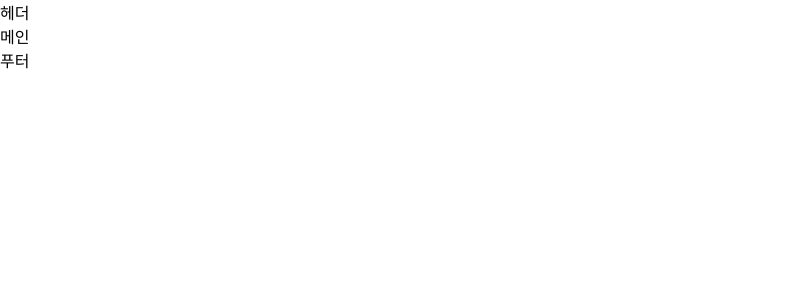
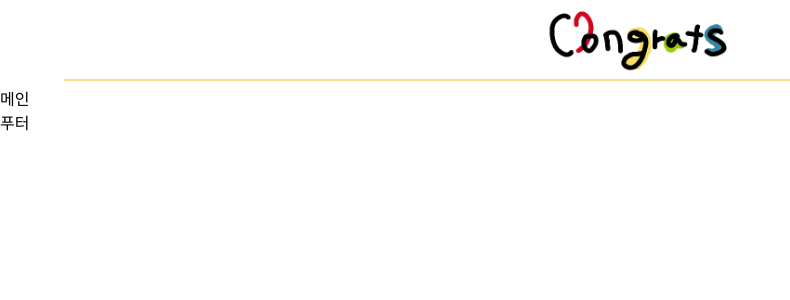
Before and after one commit to juicekkk/react-congrats, a React (Create React App) app: page / in a window 1280 px wide. Shown: the top 300 px of the page, without its empty margins (0-790 px from the left). Built offline with nearby package versions, Linux system fonts and the light colour scheme.

Commit message:
[feat] header (로고, 선)

```diff
--- a/src/App.js
+++ b/src/App.js
@@ -2,9 +2,16 @@ import logo from './logo.svg';
 import './App.css';
 import styled from "styled-components";
 
-import Header from "./components/Header";
-import Footer from "./components/Footer";
-import Main from "./components/Main";
+import Header from "./components/molecules/Header";
+import Footer from "./components/molecules/Footer";
+import Main from "./components/molecules/Main";
+
+const styledContainer = styled.div`
+    width: 100%;
+    display: block;
+    maxWidth: 640px;
+`
+
 
 function App() {
   return (
@@ -24,11 +31,11 @@ function App() {
         </a>
       </header>
     </div>*/
-      <div>
+      <styledContainer>
         <Header />
         <Main />
         <Footer />
-      </div>
+      </styledContainer>
   );
 }
 
--- a/src/components/Header.js
+++ /dev/null
@@ -1,9 +0,0 @@
-import React from 'react';
-
-function Header(props) {
-    return (
-        <div>헤더</div>
-    );
-}
-
-export default Header;
--- /dev/null
+++ b/src/components/atoms/Divider.js
@@ -0,0 +1,20 @@
+import React from 'react';
+import styled from 'styled-components';
+
+const StyledDivider = styled.div`
+    display: block;
+    width: 90%;
+    background: #ffdd8d;
+    height: 2px;
+    margin: 5px auto;
+`
+
+function Divider(props) {
+    return (
+        <div>
+            <StyledDivider />
+        </div>
+    );
+}
+
+export default Divider;
--- /dev/null
+++ b/src/components/atoms/Logo.js
@@ -0,0 +1,26 @@
+import React from 'react';
+import styled from 'styled-components';
+
+import logo from '../../images/logo.png';
+
+const CongratsWrap = styled.div`
+  display: inline;
+  width: 100%;
+  height: 60px;
+`
+const Congrats = styled.img`
+  width: 200px;
+  display: block;
+  margin: 0 auto;
+  height: 100%;
+`
+
+function Logo(props) {
+    return (
+        <div>
+            <CongratsWrap><Congrats src={logo} alt="logo" /></CongratsWrap>
+        </div>
+    );
+}
+
+export default Logo;
--- /dev/null
+++ b/src/components/molecules/Header.js
@@ -0,0 +1,17 @@
+import React from 'react';
+import styled from 'styled-components';
+
+import Logo from '../atoms/Logo';
+import Divider from '../atoms/Divider';
+
+
+function Header(props) {
+    return (
+        <div>
+            <Logo></Logo>
+            <Divider></Divider>
+        </div>
+    );
+}
+
+export default Header;
```
Also changed, not shown: src/components/molecules/Footer.js (renamed from src/components/Footer.js), src/components/molecules/Main.js (renamed from src/components/Main.js), src/images/logo.png (added).
